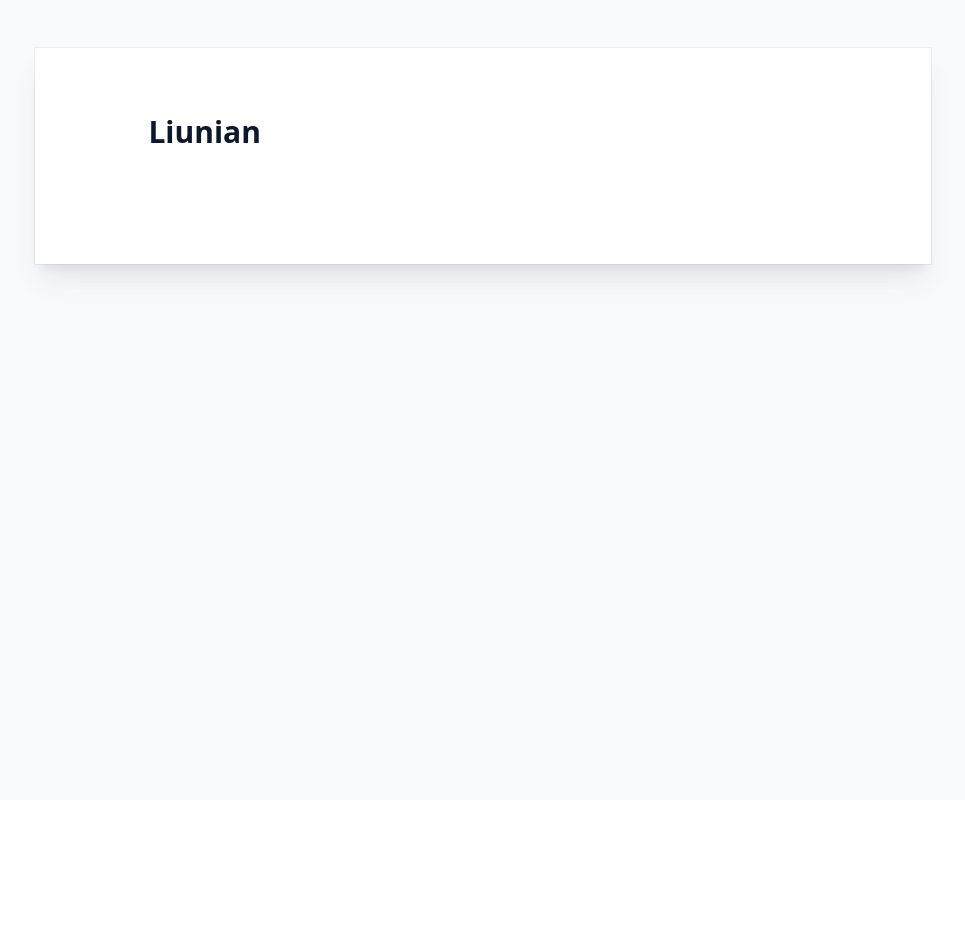
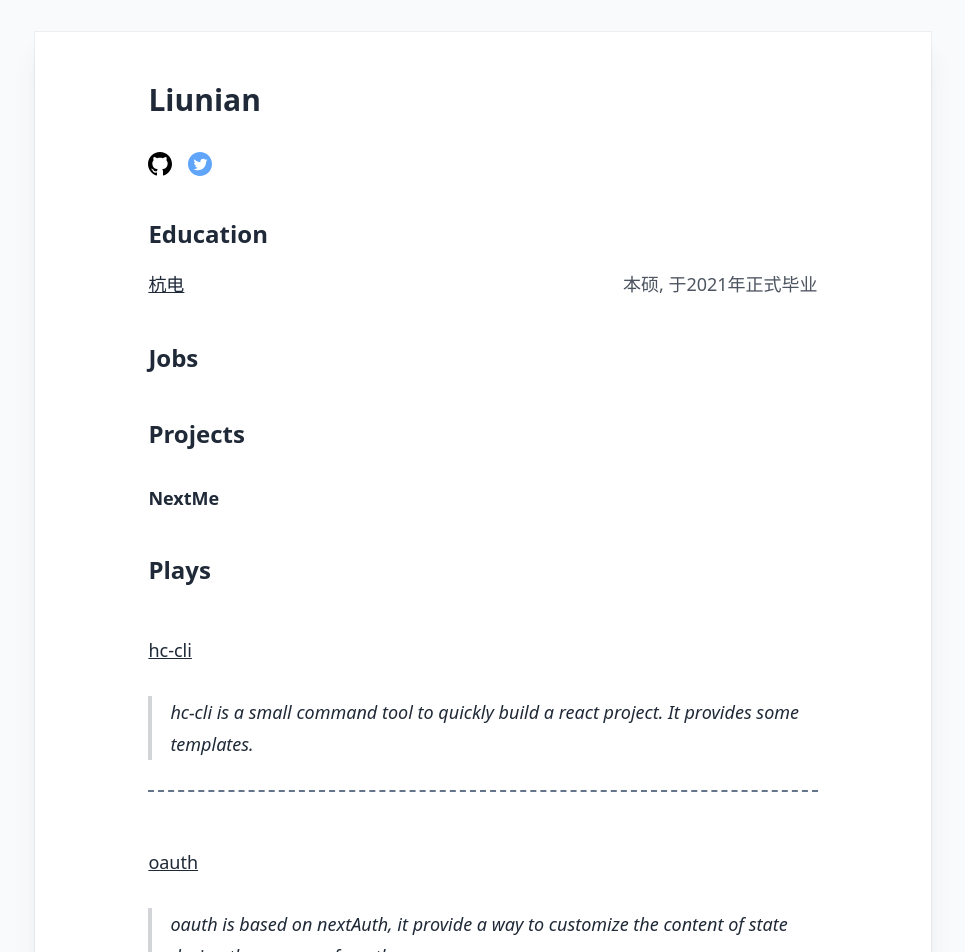
Before and after one commit to LiuN1an/LiuN1an.github.io, a React app: page /#/resume in a window 1280 px wide. Shown: the top 952 px of the page, without its empty margins (157-1122 px from the left). Before the commit the page ends 800 px from the top, so only its background shows below. Built offline with nearby package versions, Linux system fonts and the light colour scheme.

Commit message:
feat: update
Change-Id: I0d2ccbca84ba164455ad7c7a0c9b0badeabcee43

```diff
--- a/package.json
+++ b/package.json
@@ -42,6 +42,7 @@
   "dependencies": {
     "@tailwindcss/typography": "^0.5.9",
     "classnames": "^2.3.1",
+    "daisyui": "^2.51.3",
     "react": "^18.1.0",
     "react-dom": "^18.1.0",
     "react-router-dom": "^6.9.0"
--- a/src/pages/resume.jsx
+++ b/src/pages/resume.jsx
@@ -2,12 +2,105 @@ import React, { useEffect, useState } from "react";
 
 // https://emojipedia.org/party-popper/
 // https://github.com/Hubery-Lee/Notes/blob/master/%E5%A6%82%E4%BD%95%E5%9C%A8github%E4%B8%8A%E5%86%99%E5%87%BA%E6%BC%82%E4%BA%AE%E7%9A%84readme.md.md
+
 export const Resume = () => {
   return (
-    <div className="min-h-screen bg-gray-50 py-8 flex flex-col  relative overflow-hidden lg:py-12">
-      <div class="relative w-full px-6 py-12 bg-white shadow-xl shadow-slate-700/10 ring-1 ring-gray-900/5 md:max-w-3xl md:mx-auto lg:max-w-4xl lg:pt-16 lg:pb-28">
-        <div class="prose prose-slate mx-auto lg:prose-lg">
+    <div className="min-h-screen bg-gray-50 py-8 flex flex-col  relative overflow-hidden">
+      <div class="relative w-full py-12 px-6 bg-white shadow-xl shadow-slate-700/10 ring-1 ring-gray-900/5 md:max-w-3xl md:mx-auto lg:max-w-4xl lg:pb-28">
+        <div class="prose mx-auto lg:prose-lg">
           <h2>Liunian</h2>
+          <p className="flex gap-4">
+            <a
+              href="https://github.com/LiuN1an"
+              target="_blank"
+              className="tooltip"
+              data-tip="github"
+            >
+              <svg
+                xmlns="http://www.w3.org/2000/svg"
+                width="24"
+                height="24"
+                viewBox="0 0 24 24"
+              >
+                <path d="M12 0c-6.626 0-12 5.373-12 12 0 5.302 3.438 9.8 8.207 11.387.599.111.793-.261.793-.577v-2.234c-3.338.726-4.033-1.416-4.033-1.416-.546-1.387-1.333-1.756-1.333-1.756-1.089-.745.083-.729.083-.729 1.205.084 1.839 1.237 1.839 1.237 1.07 1.834 2.807 1.304 3.492.997.107-.775.418-1.305.762-1.604-2.665-.305-5.467-1.334-5.467-5.931 0-1.311.469-2.381 1.236-3.221-.124-.303-.535-1.524.117-3.176 0 0 1.008-.322 3.301 1.23.957-.266 1.983-.399 3.003-.404 1.02.005 2.047.138 3.006.404 2.291-1.552 3.297-1.23 3.297-1.23.653 1.653.242 2.874.118 3.176.77.84 1.235 1.911 1.235 3.221 0 4.609-2.807 5.624-5.479 5.921.43.372.823 1.102.823 2.222v3.293c0 .319.192.694.801.576 4.765-1.589 8.199-6.086 8.199-11.386 0-6.627-5.373-12-12-12z" />
+              </svg>
+            </a>
+            <a
+              href="https://twitter.com/PeterLiuN1an"
+              target="_blank"
+              className="tooltip text-blue-400"
+              data-tip="twitter"
+            >
+              <svg
+                xmlns="http://www.w3.org/2000/svg"
+                width="24"
+                height="24"
+                viewBox="0 0 24 24"
+                fill="currentColor"
+              >
+                <path
+                  fill="currentColor"
+                  d="M12 0c-6.627 0-12 5.373-12 12s5.373 12 12 12 12-5.373 12-12-5.373-12-12-12zm6.066 9.645c.183 4.04-2.83 8.544-8.164 8.544-1.622 0-3.131-.476-4.402-1.291 1.524.18 3.045-.244 4.252-1.189-1.256-.023-2.317-.854-2.684-1.995.451.086.895.061 1.298-.049-1.381-.278-2.335-1.522-2.304-2.853.388.215.83.344 1.301.359-1.279-.855-1.641-2.544-.889-3.835 1.416 1.738 3.533 2.881 5.92 3.001-.419-1.796.944-3.527 2.799-3.527.825 0 1.572.349 2.096.907.654-.128 1.27-.368 1.824-.697-.215.671-.67 1.233-1.263 1.589.581-.07 1.135-.224 1.649-.453-.384.578-.87 1.084-1.433 1.489z"
+                />
+              </svg>
+            </a>
+          </p>
+          <h3>Education</h3>
+          <p className="flex justify-between items-center">
+            <a
+              href="https://www.163.com/dy/article/HKOS8HOG0552TYXN.html"
+              target="_blank"
+              className="tooltip"
+              data-tip="下沙小清华,落寞的世界名校"
+            >
+              杭电
+            </a>
+            <span>本硕, 于2021年正式毕业</span>
+          </p>
+          <h3>Jobs</h3>
+          <p></p>
+
+          <h3>Projects</h3>
+          <p>
+            <h4>NextMe</h4>
+          </p>
+
+          <h3>Plays</h3>
+          <p className="flex flex-col gap-6 border-b-slate-500 border-b-2 border-dashed">
+            <h4>
+              <a target="_blank" href="https://github.com/LiuN1an/hc-cli">
+                hc-cli
+              </a>
+            </h4>
+            <blockquote>
+              hc-cli is a small command tool to quickly build a react project.
+              It provides some templates.
+            </blockquote>
+          </p>
+          <p className="flex flex-col gap-6 border-b-slate-500 border-b-2 border-dashed">
+            <h4>
+              <a target="_blank" href="https://github.com/LiuN1an/oauth">
+                oauth
+              </a>
+            </h4>
+            <blockquote>
+              oauth is based on nextAuth, it provide a way to customize the
+              content of state during the process of oauth.
+            </blockquote>
+          </p>
+          <p className="flex flex-col gap-6 border-b-slate-500 border-b-2 border-dashed">
+            <h4>
+              <a target="_blank" href="https://github.com/LiuN1an/Util-Tools">
+                Util-Tools
+              </a>
+            </h4>
+            <blockquote>
+              Util-Tools is a private library which is used in common projects,
+              it contains many small tool or example to accelerate developing
+            </blockquote>
+          </p>
+
+          <h3></h3>
         </div>
       </div>
     </div>
--- a/tailwind.config.js
+++ b/tailwind.config.js
@@ -1,9 +1,14 @@
 module.exports = {
   purge: ["./src/**/*.jsx"],
-  darkMode: false,
-  theme: {},
-  variants: {
-    extend: {},
+  plugins: [require("@tailwindcss/typography"), require("daisyui")],
+  daisyui: {
+    styled: true,
+    themes: false,
+    base: false,
+    utils: false,
+    logs: false,
+    rtl: false,
+    prefix: "",
+    darkTheme: "dark",
   },
-  plugins: [require("@tailwindcss/typography")],
 };
```
